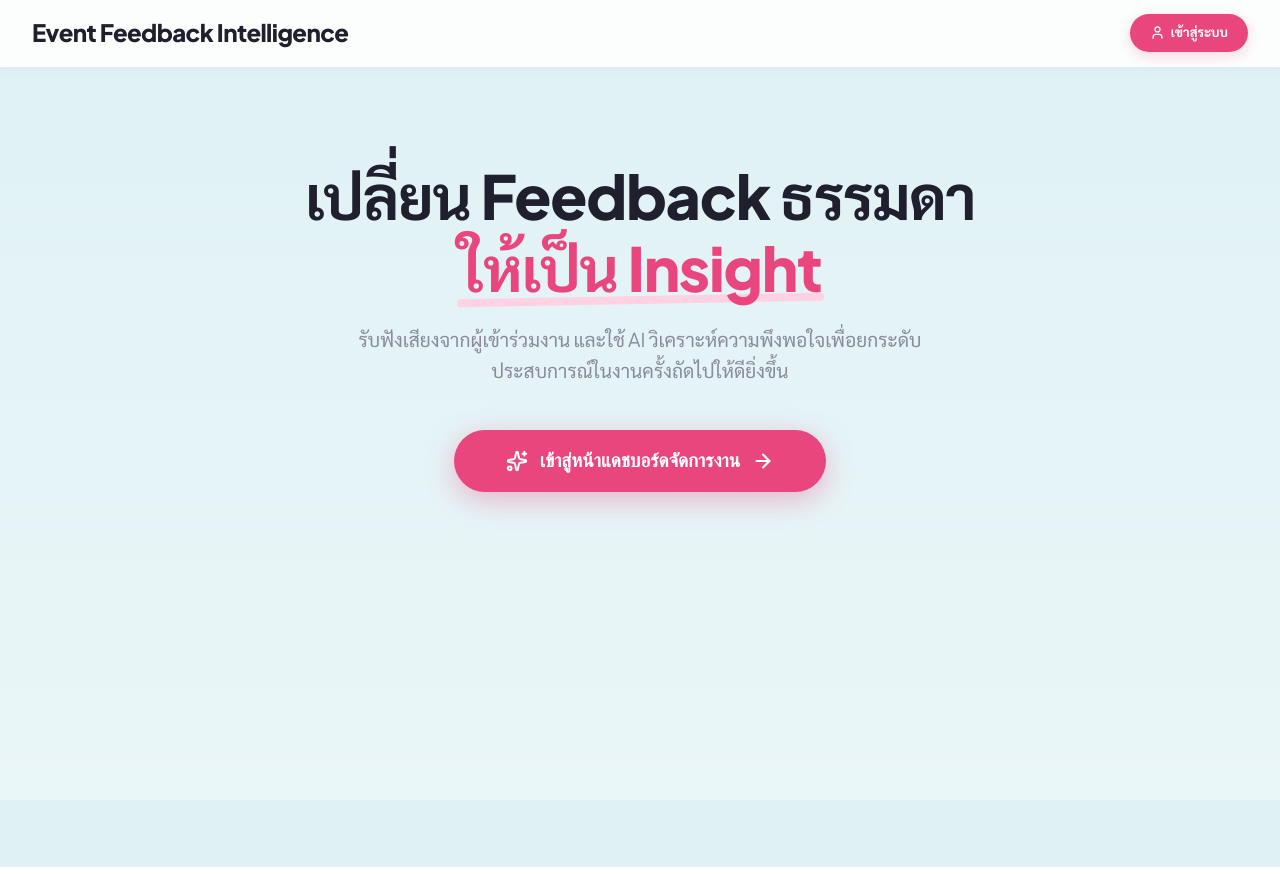
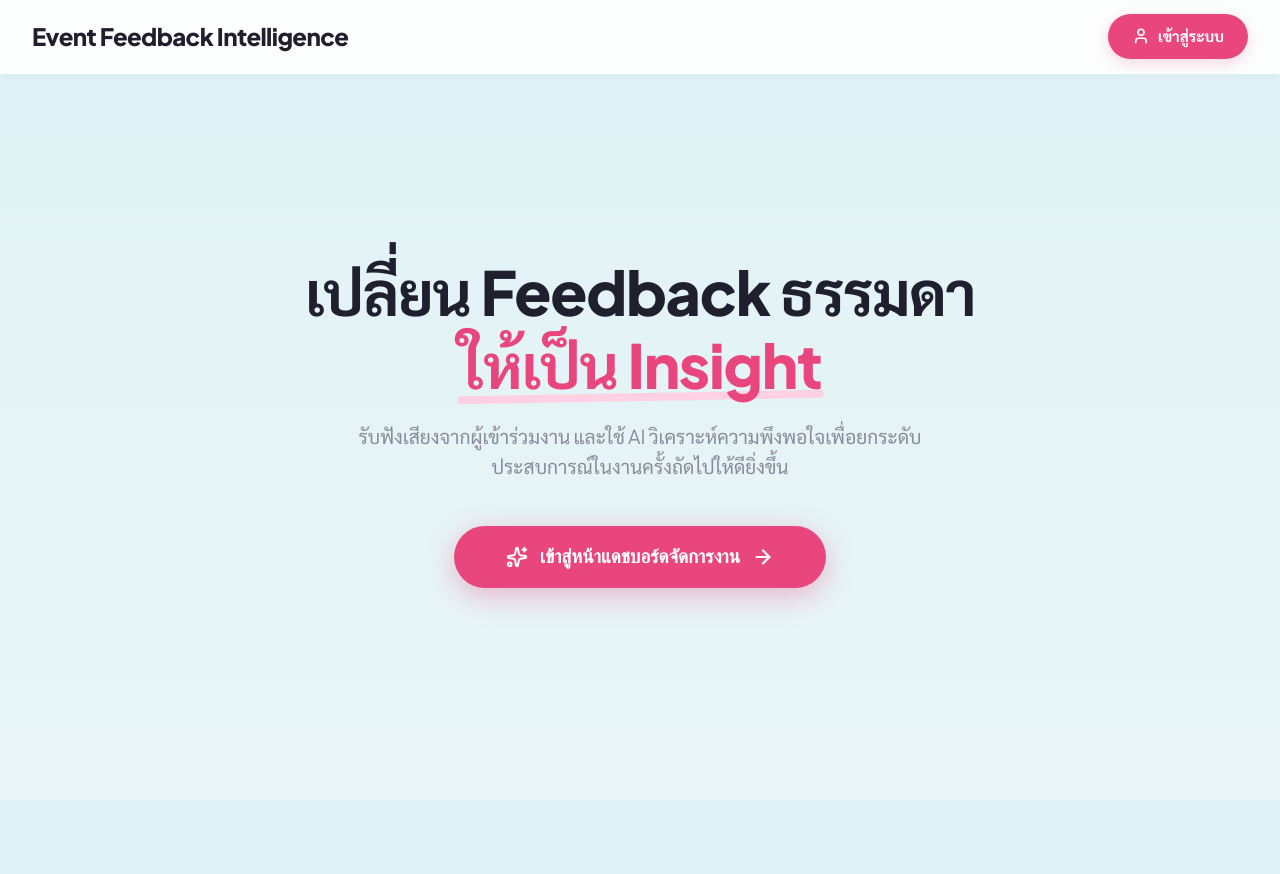
Before and after one commit to Natakorn-khawyai/Event-Feedback-Intelligence, a Next.js app: page / in a window 1280 px wide. Built offline with nearby package versions, Linux system fonts and the light colour scheme; no server answers.

Commit message:
feat(ui): enlarge login navbar button and center hero section vertically on screen

```diff
--- a/src/app/layout.tsx
+++ b/src/app/layout.tsx
@@ -161,18 +161,18 @@ export default async function RootLayout({
                       textDecoration: 'none',
                       color: '#FFFFFF',
                       backgroundColor: 'var(--accent-pink-hot)',
-                      padding: '9px 20px',
+                      padding: '11px 24px',
                       borderRadius: 'var(--radius-full)',
-                      fontSize: '13px',
+                      fontSize: '15px',
                       fontWeight: '700',
                       boxShadow: 'var(--shadow-pill)',
                       display: 'flex',
                       alignItems: 'center',
-                      gap: '6px',
+                      gap: '8px',
                       transition: 'all 0.15s ease-out',
                     }}
                   >
-                    <User size={15} strokeWidth={2} />
+                    <User size={18} strokeWidth={2.2} />
                     <span>เข้าสู่ระบบ</span>
                   </Link>
                 </>
--- a/src/app/page.tsx
+++ b/src/app/page.tsx
@@ -7,11 +7,15 @@ import { Sparkles, ArrowRight } from 'lucide-react';
 export default function Home() {
   return (
     <div className="fade-up" style={{
+      display: 'flex',
+      flexDirection: 'column',
+      alignItems: 'center',
+      justifyContent: 'center',
+      minHeight: 'calc(100vh - 160px)',
       textAlign: 'center',
-      paddingTop: '8vh',
-      paddingBottom: '8vh',
-      maxWidth: '820px',
+      maxWidth: '840px',
       marginInline: 'auto',
+      padding: '20px 24px',
     }}>
       {/* Main Heading */}
       <h1 style={{
```
